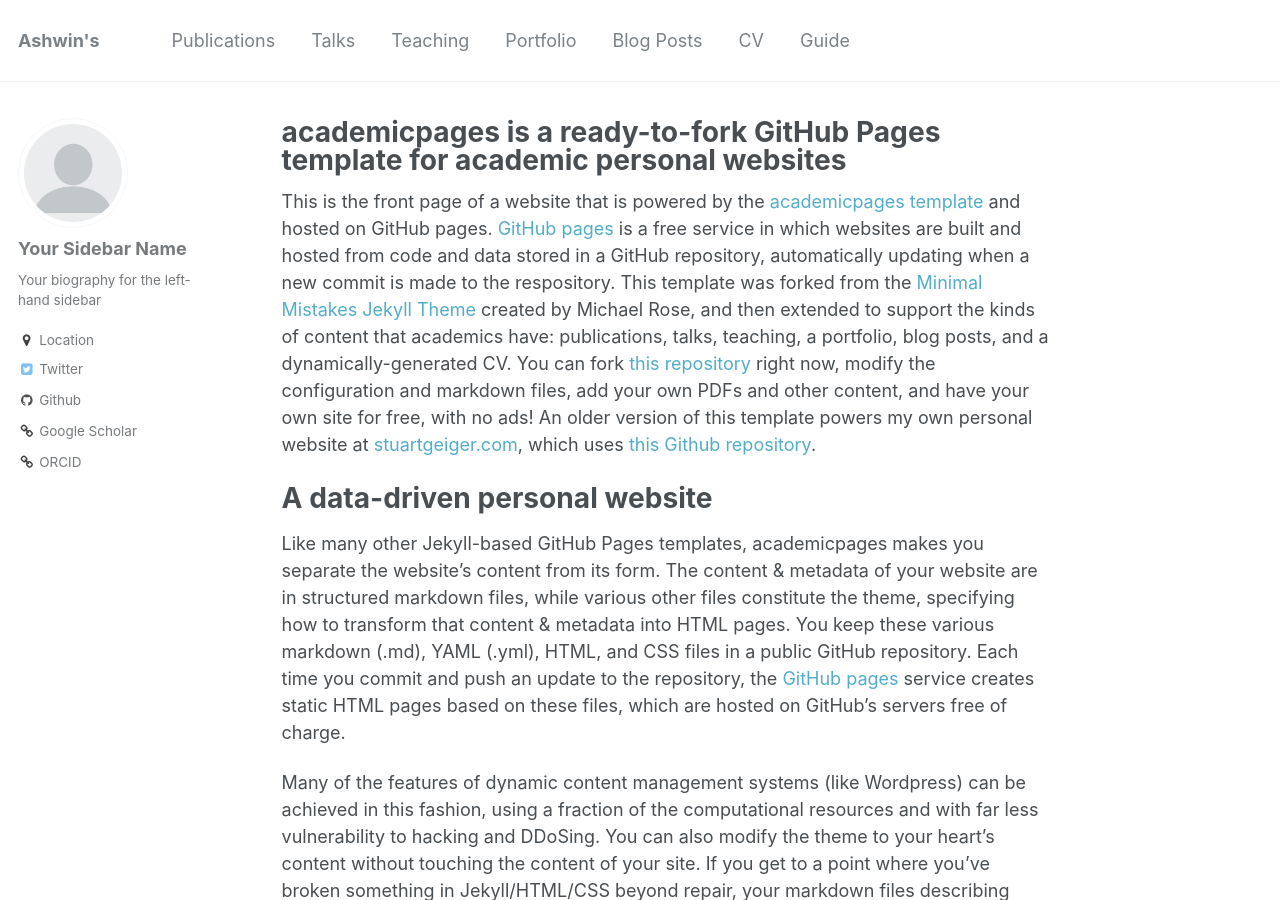
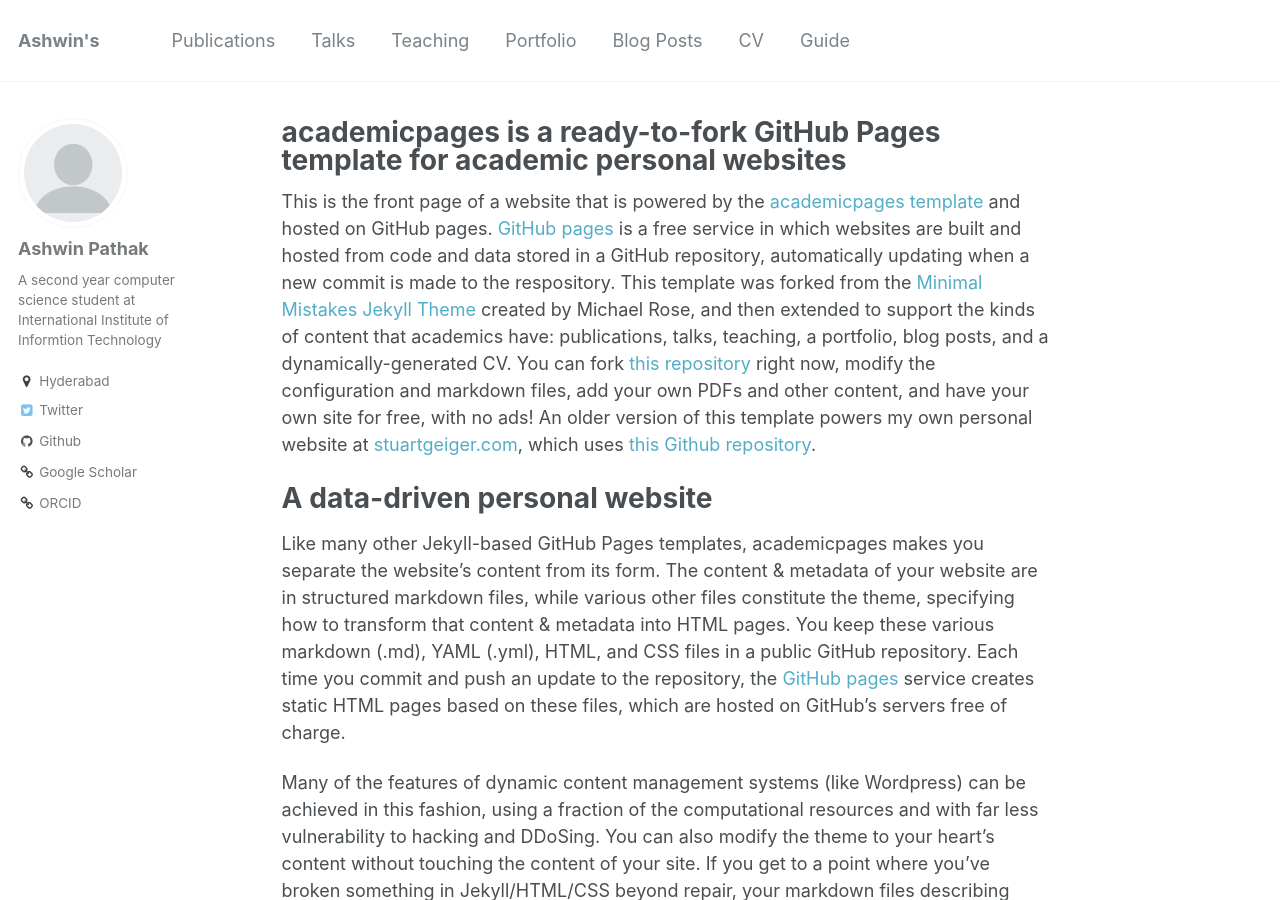
Before and after one commit to ashwinpathak20/ashwinpathak20.github.io, a Jekyll site: the page built from _pages/about.md, in a window 1280 px wide and 900 px high. Built offline with Jekyll 4.4.1, drawn with Linux system fonts in a browser that asks for light colours.

Commit message:
Update _config.yml

```diff
--- a/_config.yml
+++ b/_config.yml
@@ -77,10 +77,10 @@ analytics:
 
 # Site Author
 author:
-  name             : "Your Sidebar Name"
+  name             : "Ashwin Pathak"
   avatar           : "profile.png"
-  bio              : "Your biography for the left-hand sidebar"
-  location         : "Location"
+  bio              : "A second year computer science student at International Institute of Informtion Technology"
+  location         : "Hyderabad"
   employer         :
   googlescholar    : "http://yourfullgooglescholarurl.com"
   email            :
```
